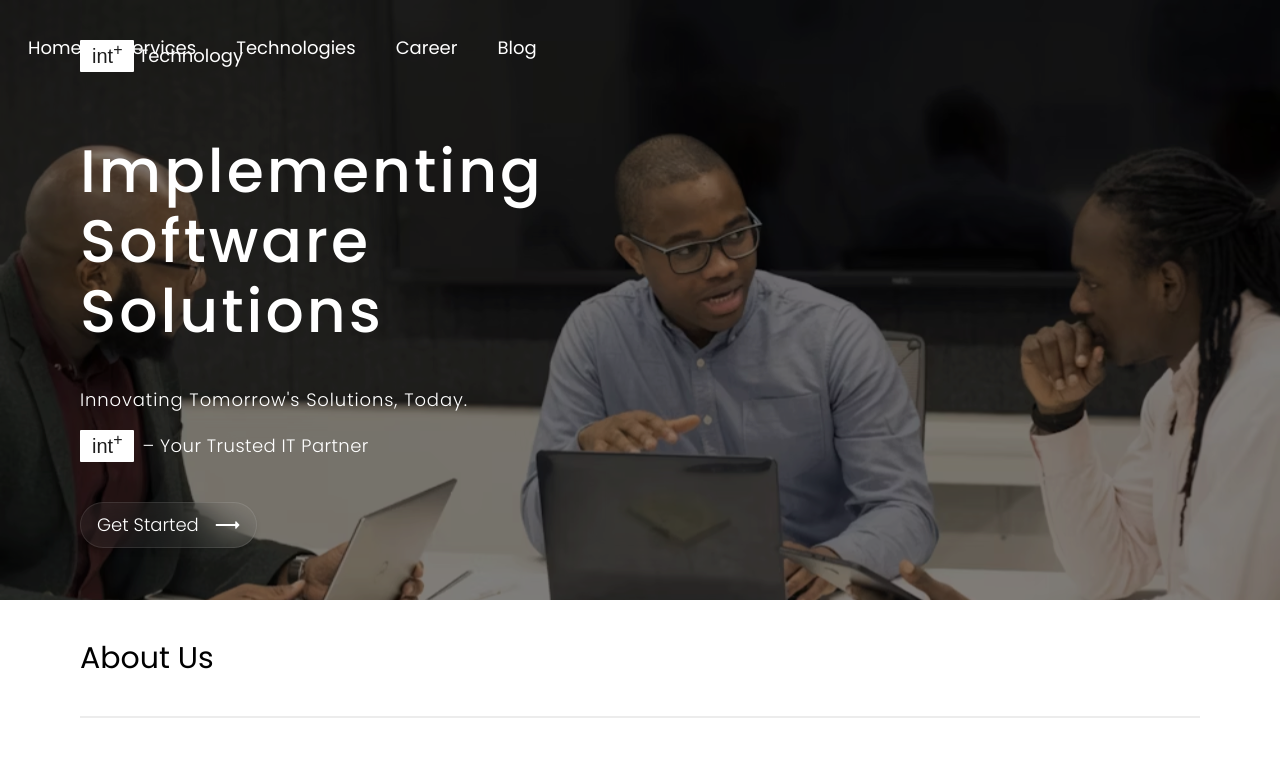
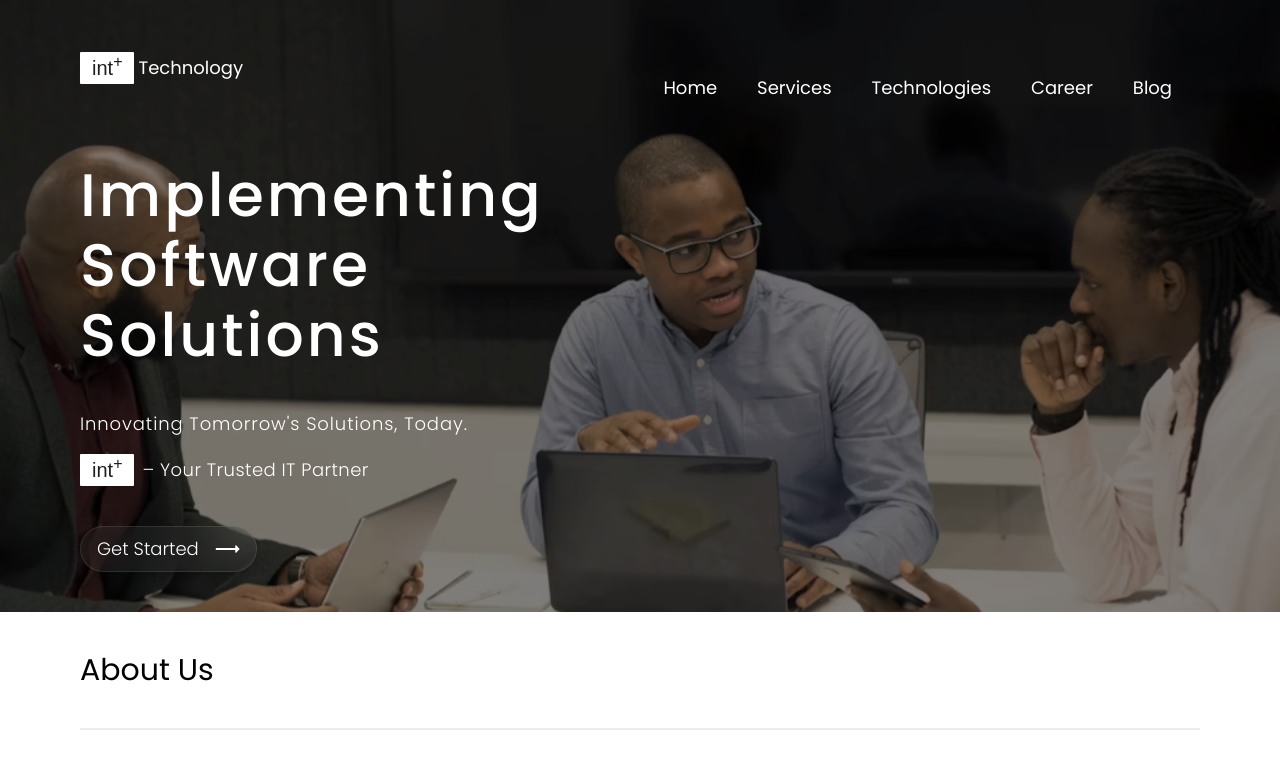
Before and after one commit to jesutobiDev/int-landing-page, a Next.js app: page / in a window 1280 px wide. Shown: the top 760 px of the page. Built offline with nearby package versions, Linux system fonts and the light colour scheme; a web font is replaced by a local one.

Commit message:
css changes

```diff
--- a/src/app/components/Homepage.jsx
+++ b/src/app/components/Homepage.jsx
@@ -20,7 +20,7 @@ const Homepage = () => {
 
   return (
     <div className='min-h-[600px] w-screen bg-homepageBackground bg-cover p-7 lg:px-20 lg:py-10 relative'>
-      <nav className='flex justify-between items-center mb-16'>
+      <nav className='flex justify-between items-center mb-16 '>
         <div className='flex gap-1 items-center'>
           <div
             className={`${calistoga.variable} font-calistoga bg-white w-auto flex py-[2px] px-3 rounded-[1px]`}
@@ -37,7 +37,7 @@ const Homepage = () => {
           height={15}
           onClick={toggleNavClicked}
         />
-        <div className={`lg:flex lg:items-center lg:w-auto fixed top-0 left-0  bg-white lg:bg-transparent w-screen p-7 transition-all duration-500 ease z-50 ${navClicked ? 'h-screen' : 'hidden h-0'}`}>
+        <div className={`lg:flex lg:items-center lg:w-auto  lg:static top-0 left-0  bg-white lg:bg-transparent w-screen p-7 transition-all  fixed duration-500 ease z-[9999999] ${navClicked ? 'h-screen' : 'hidden h-0'}`}>
         <Image
           className="lg:hidden ml-auto"
           src="/times icon.svg"
@@ -46,7 +46,7 @@ const Homepage = () => {
           height={15}
           onClick={toggleNavClicked}
         />
-          <ul className='font-normal text-2xl lg:text-lg flex flex-col lg:flex-row lg:justify-between lg:text-white gap-10 mt-10'>
+          <ul className='font-normal text-2xl lg:text-lg flex flex-col lg:flex-row lg:justify-between lg:text-white gap-10 mt-10 '>
             <li>
               <a href="#" className=''>Home</a>
             </li>
```
